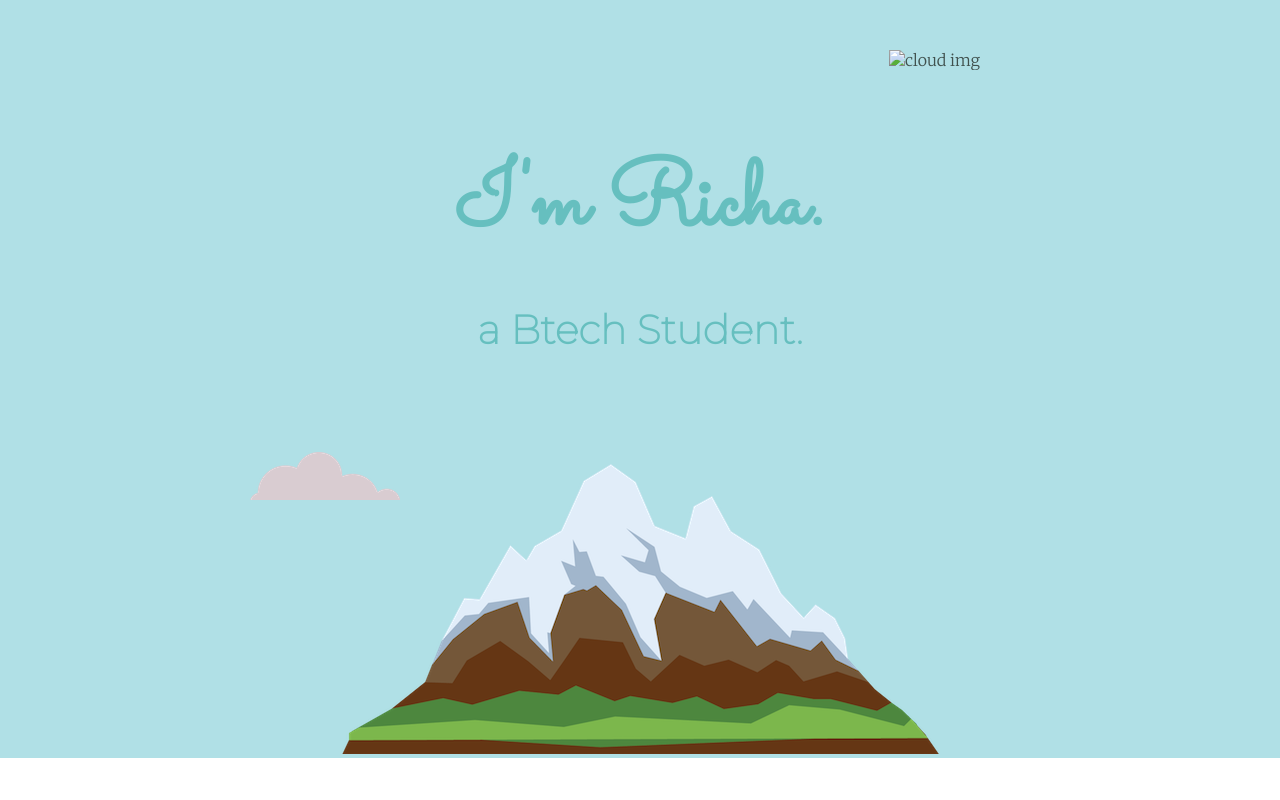
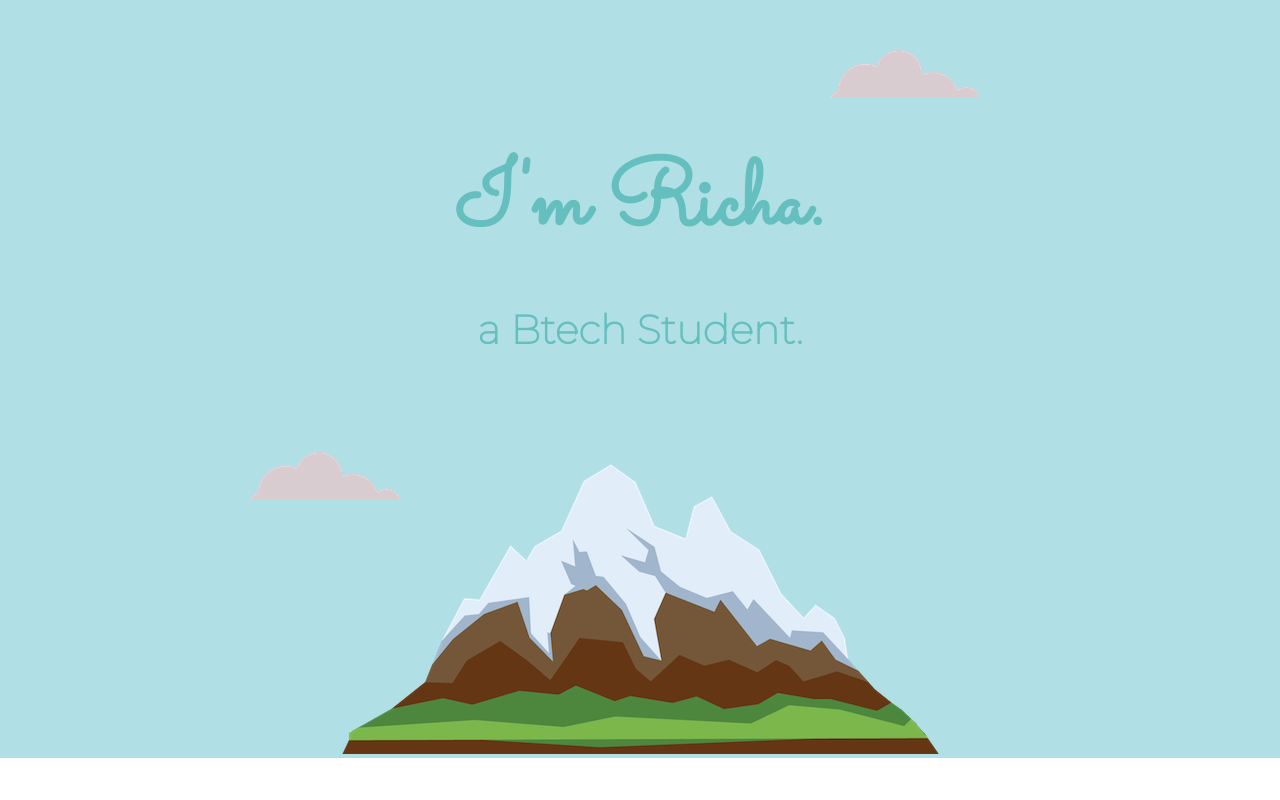
Before and after one commit to richa0218/My-personal-Site, a plain HTML site: page index.html in a window 1280 px wide. Shown: the top 800 px of the page. Drawn offline with Linux system fonts and the light colour scheme.

Commit message:
Update index.html

```diff
--- a/index.html
+++ b/index.html
@@ -13,7 +13,7 @@
 </head>
 <body>
     <div class="top">
-        <img class="top-cloud" src="site_img/cloud.png" alt="cloud img">
+        <img class="top-cloud" src="cloud.png" alt="cloud img">
            <h1>I'm Richa.</h1>
            <h2> <strong> a Btech Student. </strong></h2>
           <img class="bottom-cloud" src="cloud.png" alt="cloud img">
```
